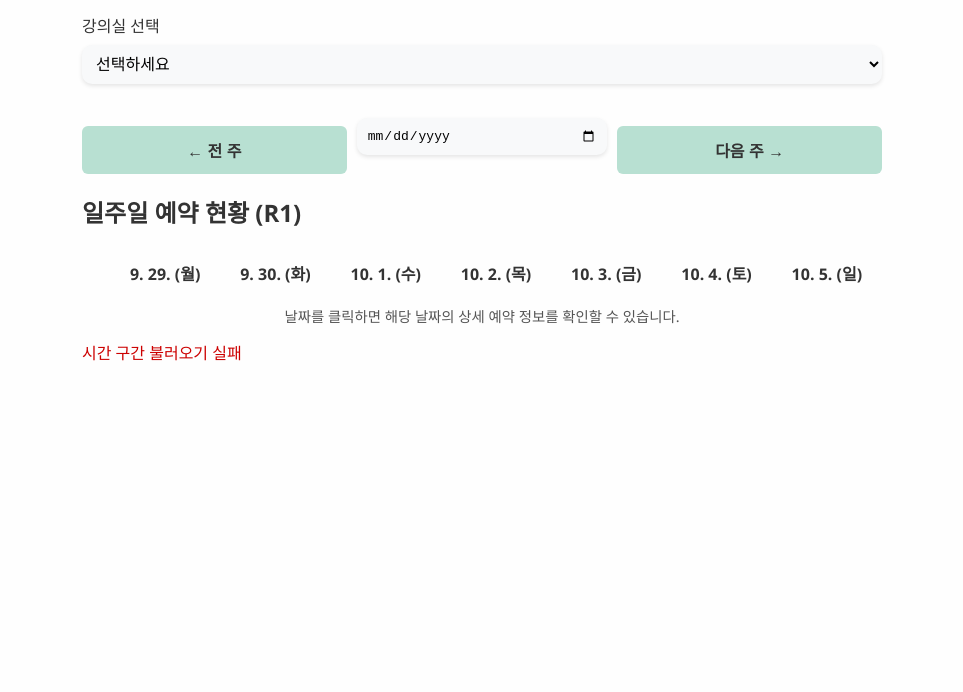
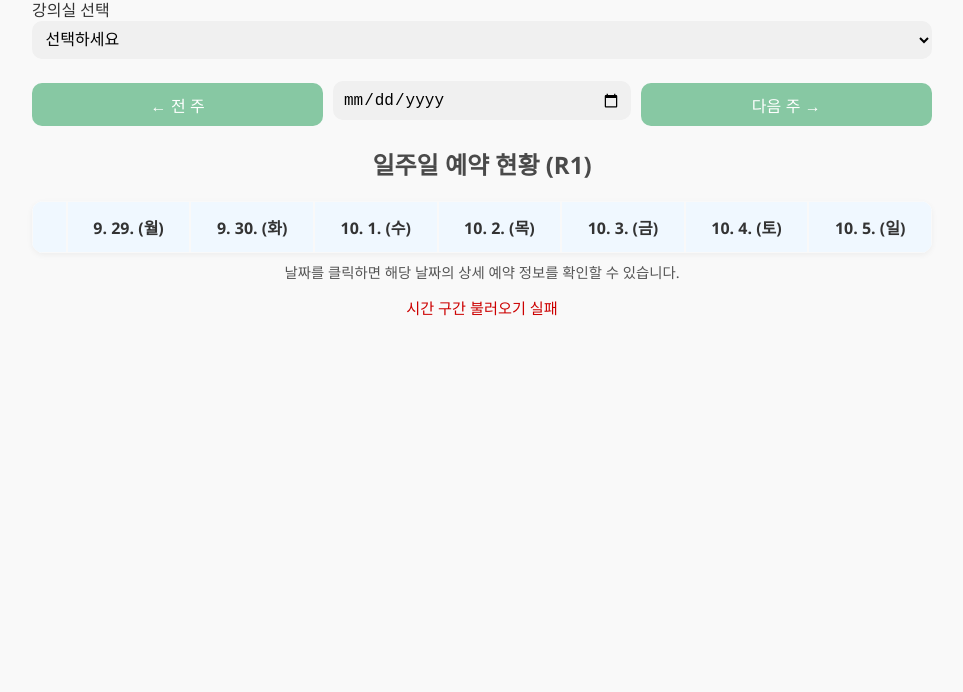
Before and after one commit to kmedtbl/kmed_reservation, a website: page index.html in a window 1280 px wide. Shown: the part 108-800 px from the top of the page, without its empty margins (158-1121 px from the left). Drawn offline with Linux system fonts and the light colour scheme; no server answers.

Commit message:
Update style.css

```diff
--- a/style.css
+++ b/style.css
@@ -1,160 +1,102 @@
-/* 전체 레이아웃 */
 body {
-  font-family: 'Segoe UI', Tahoma, Geneva, Verdana, sans-serif;
+  font-family: 'Segoe UI', sans-serif;
+  background: #f9f9f9;
+  color: #333;
   margin: 0;
   padding: 0;
-  background-color: #fefefe;
-  color: #333;
 }
 
 .container {
-  max-width: 800px;
-  margin: 0 auto;
-  padding: 2rem 1rem;
+  padding: 1rem;
+  max-width: 900px;
+  margin: auto;
 }
 
-h1 {
+h1, h2 {
   text-align: center;
-  color: #333;
+  color: #4a4a4a;
 }
 
-/* 테이블 스타일 */
-table {
+.form-group {
+  margin-bottom: 1rem;
+}
+
+select, input[type="date"], button {
   width: 100%;
-  border-collapse: collapse;
+  padding: 0.6rem;
+  font-size: 1rem;
+  border: none;
+  border-radius: 10px;
+  background: #f0f0f0;
+}
+
+button {
+  background-color: #87c8a3;
+  color: #fff;
+  cursor: pointer;
+  margin-top: 0.5rem;
+}
+
+button:hover {
+  background-color: #74b48e;
+}
+
+.table-wrapper {
+  overflow-x: auto;
+  border-radius: 12px;
+  background-color: #ffffff;
+  box-shadow: 0 2px 6px rgba(0,0,0,0.05);
   margin-top: 1rem;
 }
 
-th,
-td {
-  padding: 0.75rem;
-  text-align: center;
+table {
+  width: 100%;
+  border-collapse: separate;
+  border-spacing: 0;
 }
 
-/* 시간표 색상 (초록/빨강 동그라미) */
-.status-circle {
-  width: 14px;
-  height: 14px;
-  border-radius: 50%;
-  display: inline-block;
+th, td {
+  padding: 0.8rem;
+  text-align: center;
+  background-color: #fdfdfd;
+  border: 1px solid #f9f9f9; /* 배경색과 같게 */
 }
 
-.status-available {
-  background-color: #80cbc4; /* 연한 초록 */
-}
-
-.status-unavailable {
-  background-color: #ef9a9a; /* 연한 빨강 */
-}
-
-/* form 요소 */
-.form-group {
-  margin: 1rem 0;
-}
-
-label {
-  display: block;
-  margin-bottom: 0.5rem;
-  font-weight: 500;
-}
-
-input[type="date"],
-select,
-input[type="text"] {
-  padding: 0.5rem;
-  font-size: 1rem;
-  width: 100%;
-  box-sizing: border-box;
-}
-
-/* 버튼 */
-button {
-  background-color: #a5d6a7;
-  color: #000;
-  border: none;
-  padding: 0.75rem 1.25rem;
-  font-size: 1rem;
-  cursor: pointer;
-  border-radius: 6px;
-  margin-top: 1rem;
-  display: block;
-  width: 100%;
-}
-
-button:hover {
-  background-color: #81c784;
-}
-
-/* 날짜 네비게이션 */
-.date-nav {
-  display: flex;
-  justify-content: space-between;
-  align-items: center;
-  margin: 1rem 0;
-}
-
-.date-nav button {
-  width: auto;
-  padding: 0.5rem 1rem;
-  background-color: #b3e5fc;
-  border-radius: 20px;
-}
-
-.date-nav button:hover {
-  background-color: #81d4fa;
-}
-
-#calendarPicker {
-  padding: 0.5rem;
-  border-radius: 8px;
-}
-
-/* 안내 문구 */
-.notice {
-  text-align: center;
-  margin-top: 1rem;
-  color: #777;
-}
-
-/* 예약 상세 정보 테이블 */
-.detail-table {
-  margin-top: 1.5rem;
-}
-
-.detail-table th {
-  background-color: #eeeeee;
+th {
+  background-color: #f0f8ff;
+  color: #333;
   font-weight: 600;
 }
 
-/* ===== 입력창 UI 개선 (입력폼만 부드럽고 파스텔톤으로) ===== */
-input[type="text"],
-select,
-input[type="date"],
-input[type="number"] {
-  padding: 10px;
-  border: none;
-  border-radius: 10px;
-  background-color: #f8f9fa;
-  font-size: 1em;
-  box-shadow: 0 2px 4px rgba(0, 0, 0, 0.1);
-  margin-bottom: 10px;
-  width: 100%;
-  box-sizing: border-box;
+.status-dot {
+  display: inline-block;
+  width: 16px;
+  height: 16px;
+  border-radius: 50%;
 }
 
-button {
-  background-color: #b8e0d2;
-  color: #333;
-  font-weight: bold;
-  cursor: pointer;
-  transition: background-color 0.3s ease;
+.available {
+  background-color: #a8e6cf; /* 파스텔 초록 */
 }
 
-button:hover {
-  background-color: #a1d6c9;
+.unavailable {
+  background-color: #ff8b94; /* 파스텔 빨강 */
 }
 
-input[type="checkbox"] {
-  transform: scale(1.2);
-  margin-right: 8px;
+.clickable-date {
+  cursor: pointer;
 }
+
+.status-message {
+  margin-top: 10px;
+  text-align: center;
+  display: none;
+  font-size: 0.95rem;
+}
+
+@media (max-width: 600px) {
+  th, td {
+    font-size: 0.85rem;
+    padding: 0.6rem;
+  }
+}
```
